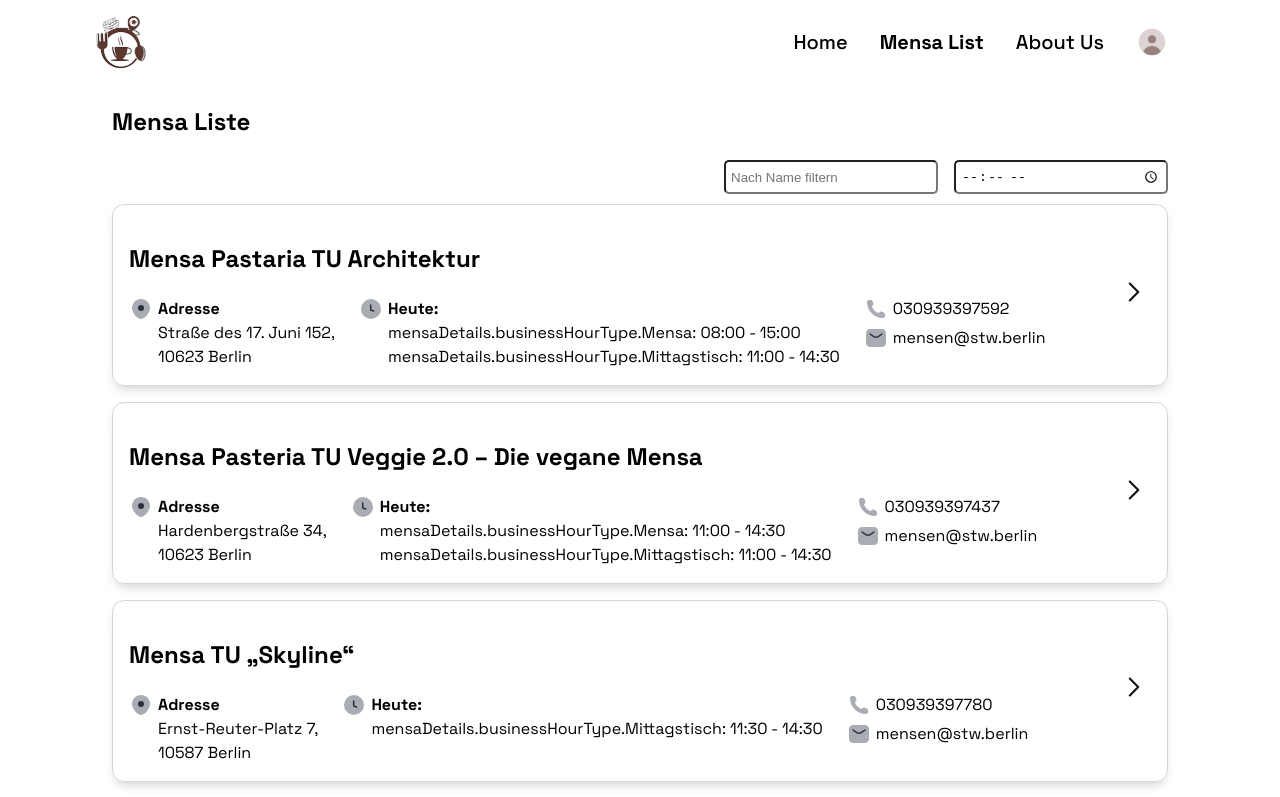
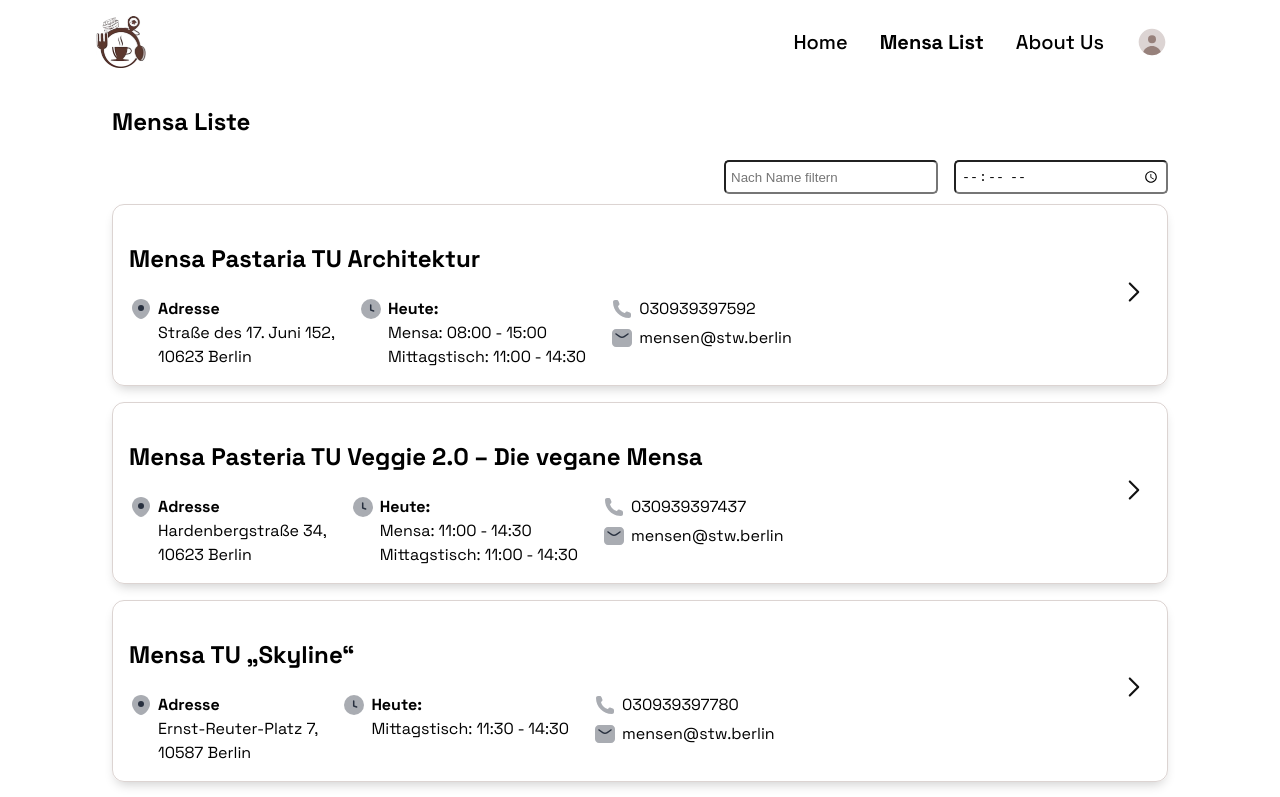
Before and after one commit to HTW-PMA/mensa-app-gruppe1, a Vue app: page /mensa-list in a window 1280 px wide. Shown: the top 797 px of the page. Built offline with nearby package versions, Linux system fonts and the light colour scheme.

Commit message:
fixed translation

```diff
--- a/src/components/MensaList.vue
+++ b/src/components/MensaList.vue
@@ -30,7 +30,7 @@
               <div v-if="getCurrentDayHours(mensa)">
                 <strong>{{ t('today') }}:</strong>
                 <div v-for="hour in getCurrentDayHours(mensa)" :key="hour.openAt">
-                  {{ t(`mensaDetails.businessHourType.${hour.businessHourType}`) }}: {{ hour.openAt }} - {{ hour.closeAt }}
+                  {{ hour.businessHourType }}: {{ hour.openAt }} - {{ hour.closeAt }}
                 </div>
               </div>
               <div v-else>
```
